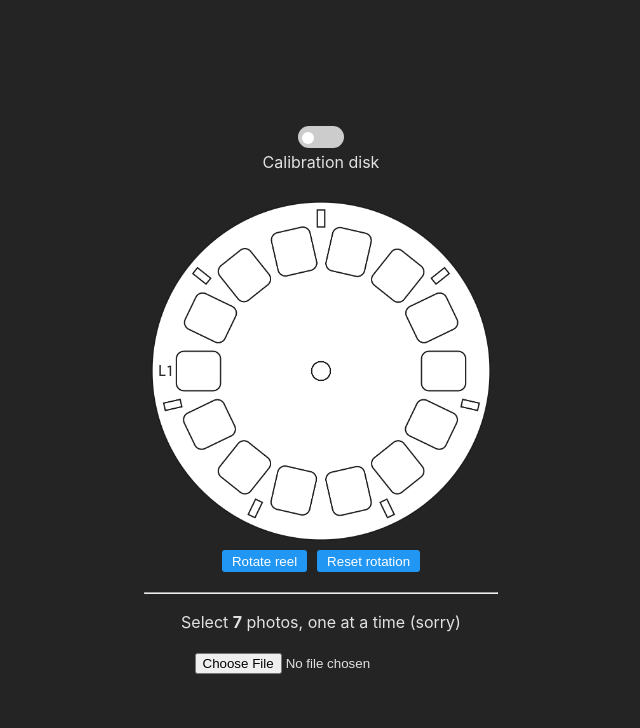
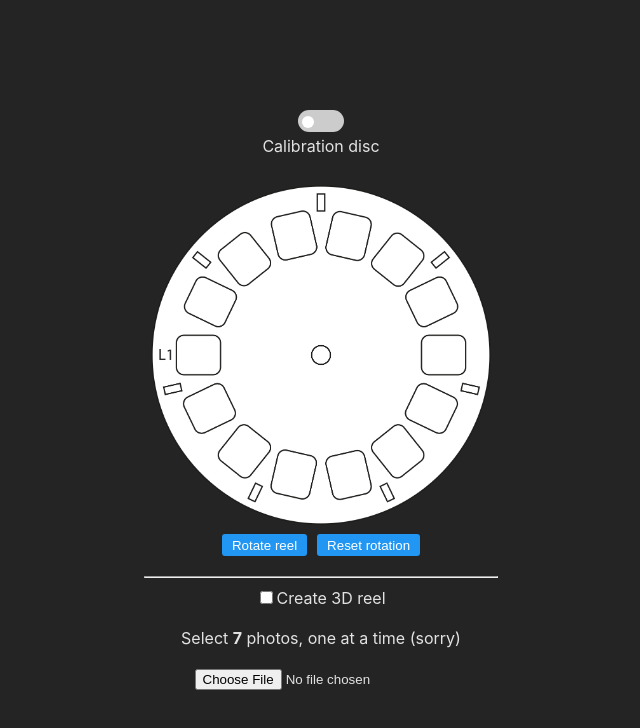
Before and after one commit to 9khil/viewmastergenerator, a React (Vite) app: page / in a window 1280 px wide. Shown: the top 728 px of the page, without its empty margins (319-959 px from the left). Built offline with nearby package versions, Linux system fonts and the light colour scheme.

Commit message:
added support for 3D reels

```diff
--- a/src/components/Reel/Reel.tsx
+++ b/src/components/Reel/Reel.tsx
@@ -7,7 +7,7 @@ import Button from "../Button/Button";
 function Reel() {
   const [debugMode, setDebugMode] = useState(false);
   const [reelRotation, setReelRotation] = useState(0);
-  const { calibrationReelNumbers, calibrationReelColors, images } =
+  const { calibrationReelNumbers, calibrationReelColors, images, is3DReel } =
     useViewMasterStore();
 
   const rotateReel = () => {
@@ -19,7 +19,7 @@ function Reel() {
   };
 
   const renderImages = () => {
-    if (!debugMode) {
+    if (!debugMode && !is3DReel) {
       return images.map((image: string, index: number) => {
         return (
           <>
@@ -34,6 +34,32 @@ function Reel() {
           </>
         );
       });
+    }
+
+    if (!debugMode && is3DReel) {
+      const reelContent = [];
+      let reelIndex = 0;
+      for (let i = 0; i < images.length; i++) {
+        if (i % 2 == 0) {
+          reelContent.push(
+            <>
+              <div
+                className={`${styles[`slide-${reelIndex + 1}`]} ${styles.left}`}
+                style={{ backgroundImage: `url(${images[i]})` }}
+              ></div>
+              <div
+                className={`${styles[`slide-${reelIndex + 1}`]} ${
+                  styles.right
+                }`}
+                style={{ backgroundImage: `url(${images[i + 1]})` }}
+              ></div>
+            </>
+          );
+          reelIndex++;
+        }
+      }
+
+      return reelContent;
     }
 
     //Debug mode
@@ -74,7 +100,7 @@ function Reel() {
             />
             <span className={`${styles.slider} ${styles.round}`}></span>
           </label>
-          <div>Calibration disk</div>
+          <div>Calibration disc</div>
         </div>
       </div>
 
--- a/src/components/Upload/Upload.tsx
+++ b/src/components/Upload/Upload.tsx
@@ -2,27 +2,58 @@ import { useViewMasterStore } from "../../store";
 import styles from "./Upload.module.scss";
 
 export default function Upload() {
-  const { images, setImages } = useViewMasterStore();
+  const { images, setImages, is3DReel, setIs3DReel } = useViewMasterStore();
   const loadFile = (event: any) => {
-    // const image = document.getElementById("output") as any;
-    // image.src = URL.createObjectURL(event.target.files[0]);
-    const newImageArray = [
+    if (!is3DReel) {
+      const newImageArray = [
+        ...images,
+        URL.createObjectURL(event.target.files[0]),
+      ];
+
+      setImages(newImageArray);
+
+      return;
+    }
+
+    const new3DImageArray = [
       ...images,
       URL.createObjectURL(event.target.files[0]),
+      URL.createObjectURL(event.target.files[1]),
     ];
-    setImages(newImageArray);
+
+    setImages(new3DImageArray);
   };
 
   return (
     <div className={styles.upload}>
       <div>
         <hr />
-        <p>
-          Select <strong>7</strong> photos, one at a time (sorry)
-        </p>
+        <label>
+          <input
+            type="checkbox"
+            checked={is3DReel}
+            onChange={(e) => setIs3DReel(e.target.checked)}
+          />
+          Create 3D reel
+        </label>
+
+        {!is3DReel && (
+          <p>
+            Select <strong>7</strong> photos, one at a time (sorry)
+          </p>
+        )}
+        {is3DReel && (
+          <>
+            <p>
+              Select <strong>14</strong> photos, two at a time. (still sorry)
+            </p>
+            <p>Names must sorted ascending with left eye first</p>
+          </>
+        )}
         <div>
           <input
             type="file"
+            multiple={is3DReel}
             accept="image/*"
             name="image"
             id="file"
--- a/src/store.ts
+++ b/src/store.ts
@@ -3,6 +3,7 @@ import { create } from "zustand";
 interface ViewMasterStore {
   calibrationReelColors: string[];
   calibrationReelNumbers: string[];
+  is3DReel: boolean;
   images: string[];
   setImages: (images: string[]) => void;
 }
@@ -18,9 +19,13 @@ export const useViewMasterStore = create<ViewMasterStore>((set) => ({
     "pink",
   ],
   calibrationReelNumbers: ["1", "4", "7", "3", "6", "2", "5"],
+  is3DReel: false,
   images: [],
 
   setImages: (images: string[]) => {
     set(() => ({ images: images }));
   },
+  setIs3DReel: (is3DReel: boolean) => {
+    set(() => ({ is3DReel: is3DReel }));
+  },
 }));
```
